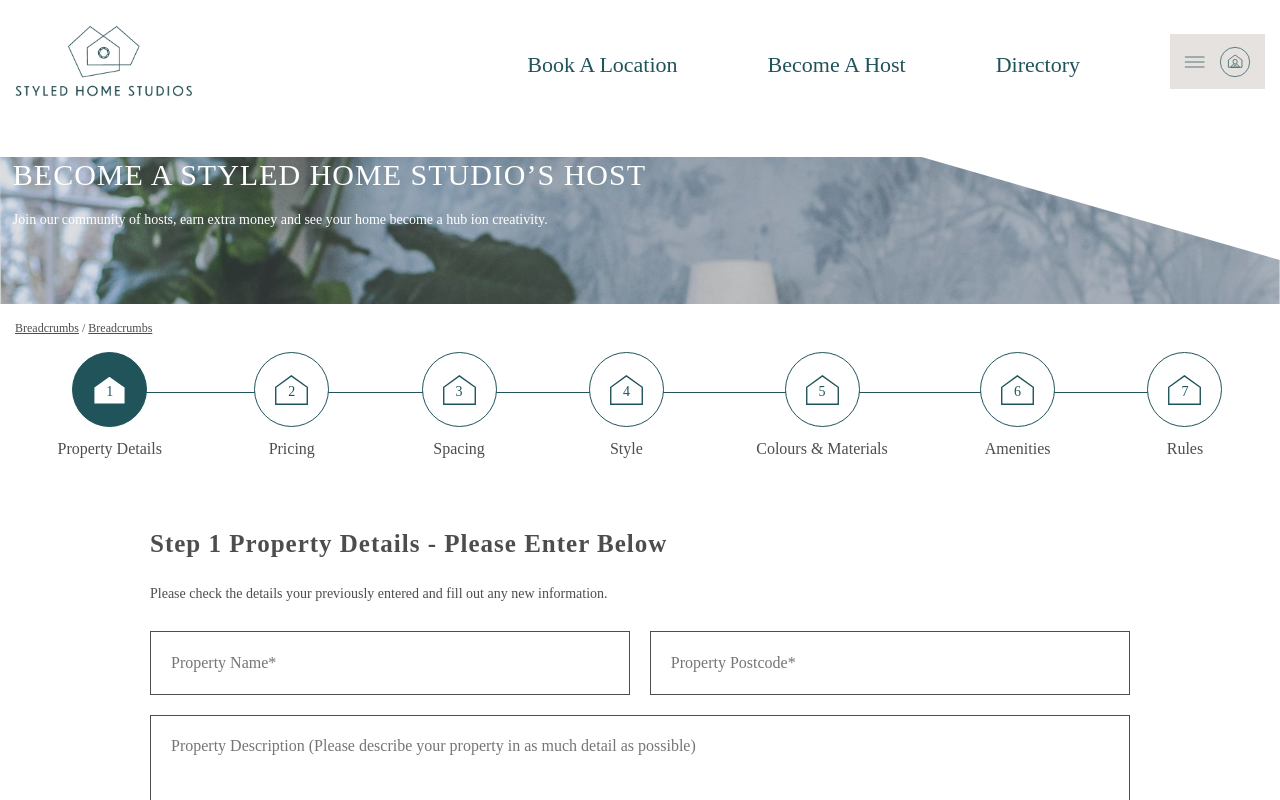
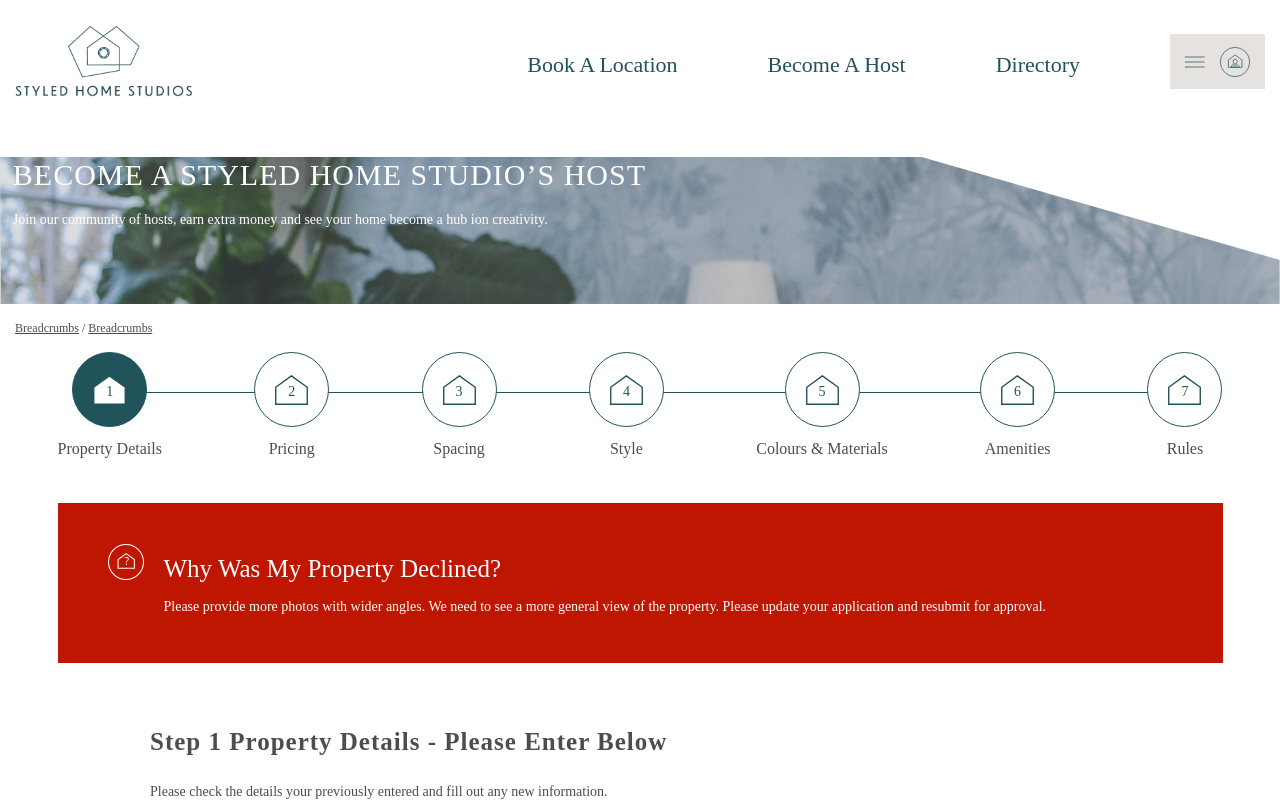
Before and after one commit to Sajjadbagwan/styled-home-studios, a Next.js app: page /confirm-property-details in a window 1280 px wide. Shown: the top 800 px of the page. Built offline with nearby package versions, Linux system fonts and the light colour scheme; a web font is replaced by a local one.

Commit message:
2.48 and 2.49 page work

```diff
--- a/src/components/Design/ConfirmPropertyDetailsForm/confirmPropertyDetailsForm.module.scss
+++ b/src/components/Design/ConfirmPropertyDetailsForm/confirmPropertyDetailsForm.module.scss
@@ -72,6 +72,32 @@
             }
         }
         form{
+
+            .declinedError{
+                max-width: 1165px;
+                margin:-23px  auto 61px auto;
+                text-align: center;
+                position: relative;
+                background-color: #BE1600;
+                color: $white-color;
+                padding: 29px 50px;
+                .reason{
+                    display: flex;
+                    align-items: flex-start;
+                    margin-top: 12px;
+                    img{
+                        width: 36px;
+                        height: 36px;
+                    }
+                    .warningDiv{
+                        text-align: left;
+                        margin-left: 20px;
+                        h3{
+                            margin: 10px 0 10px 0;
+                        }
+                    }
+                }
+            }
             .formDiv{
                 width: 100%;
                 margin: 0;
--- a/src/components/Design/ConfirmPropertyDetailsForm/confirmProperyDetailsStep1.js
+++ b/src/components/Design/ConfirmPropertyDetailsForm/confirmProperyDetailsStep1.js
@@ -11,6 +11,7 @@ import Image4 from "../../../../public/assets/images/color-4.png"
 import Image5 from "../../../../public/assets/images/color-5.png"
 import UploadButton from "../../../../public/assets/images/upload-image.svg"
 import SelectedImage from "../../../../public/assets/images/host-2.png"
+import DeclineProp from "../../../../public/assets/images/decline-prop.svg"
 import styles from "./confirmPropertyDetailsForm.module.scss";
 
 function ConfirmPropertyDetailsStep1() {
@@ -44,6 +45,15 @@ function ConfirmPropertyDetailsStep1() {
   return (
     <div className={styles.confirmPropertyDetailsStep1}>
       <div className="formDiv">
+        <div className="declinedError">
+            <div className="reason">
+                <Image src={DeclineProp} alt="question" height={41} width={41} />
+                <div className="warningDiv">
+                    <h3>Why Was My Property Declined?</h3>
+                    <p>Please provide more photos with wider angles. We need to see a more general view of the property. Please update your application and resubmit for approval.</p>
+                </div>
+            </div>
+        </div>
         <div className="formDetails">
             <h2>Step 1 Property Details - Please Enter Below</h2>
             <p>Please check the details your previously entered and fill out any new information.</p>
```
Also changed, not shown: public/assets/images/decline-prop.svg (added).
